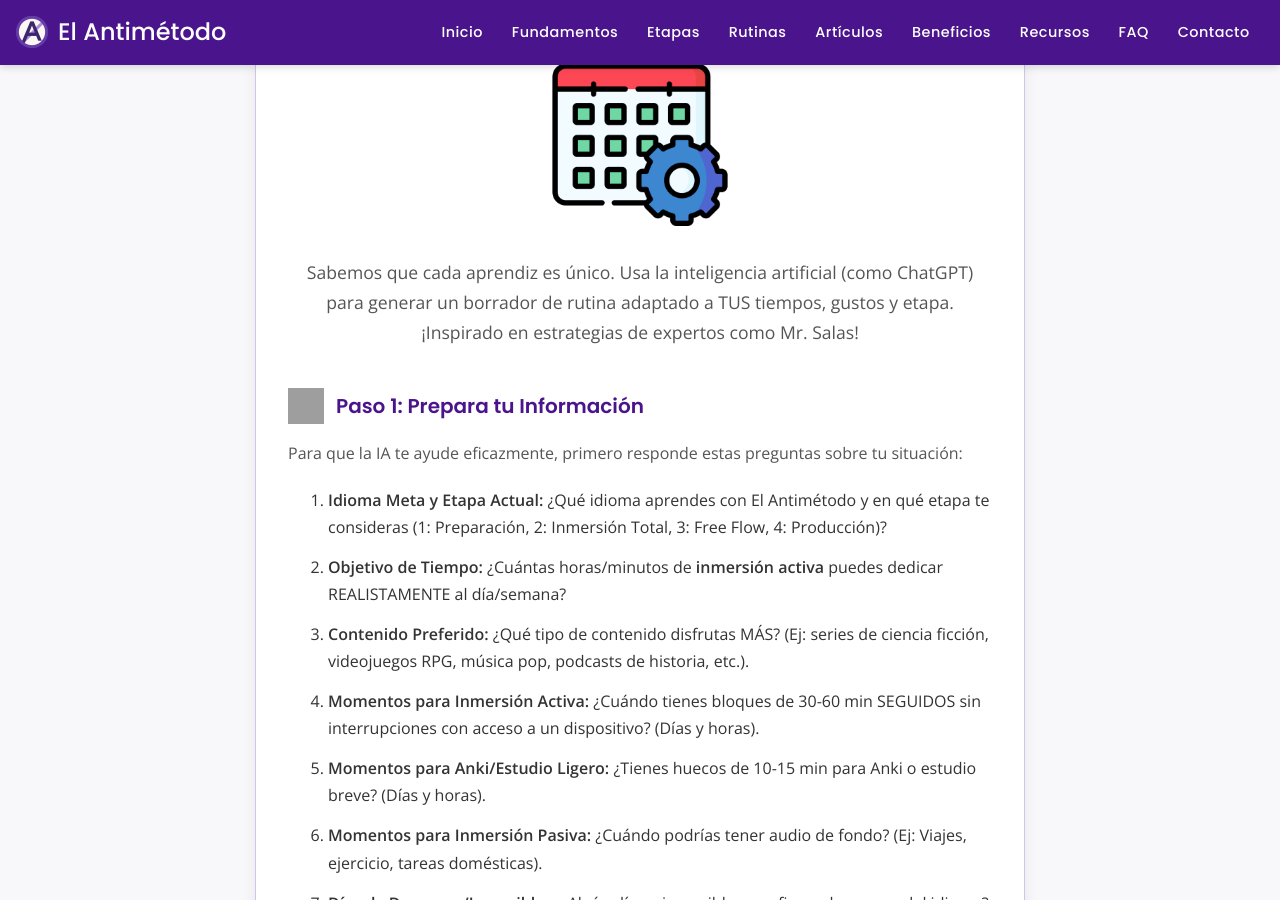
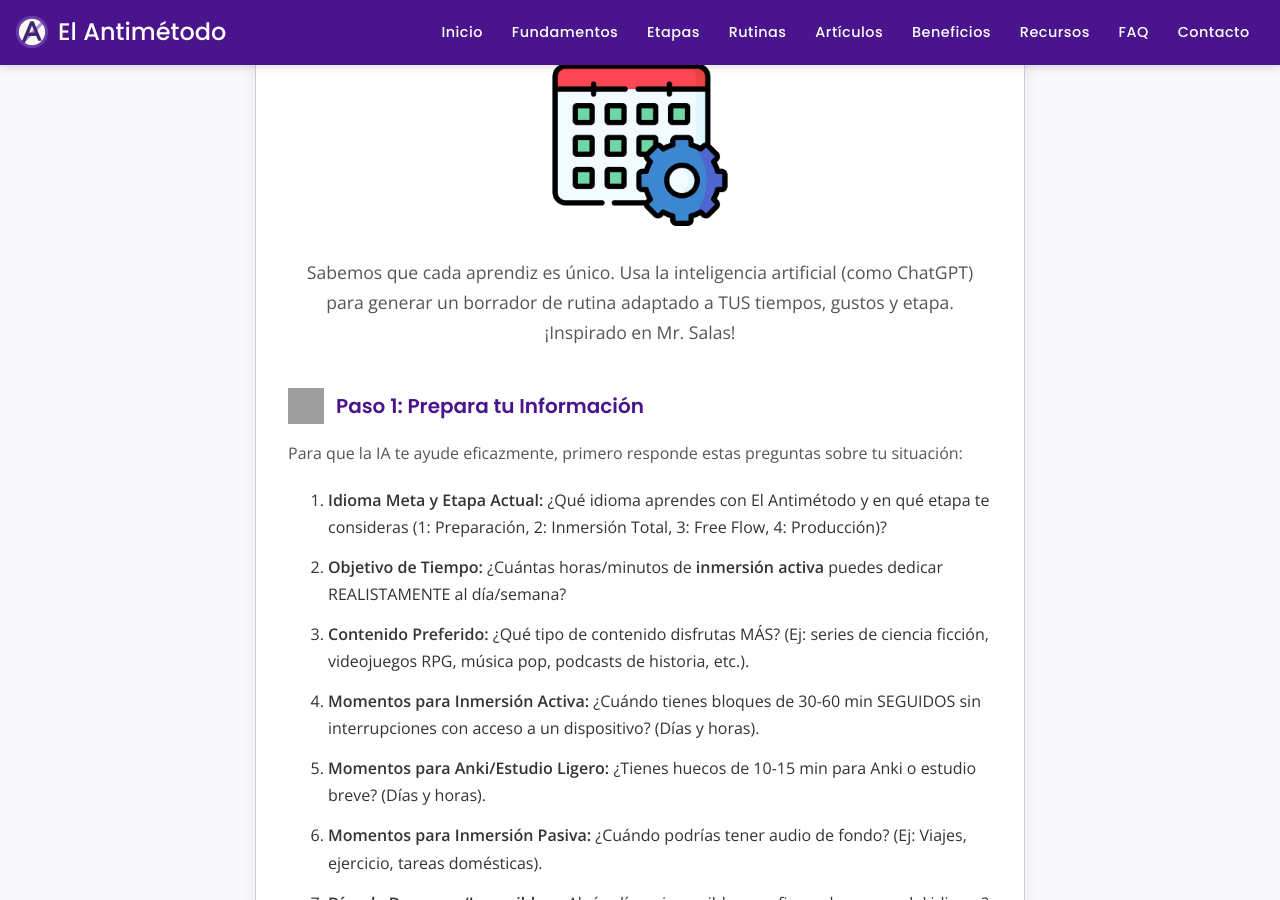
Before and after one commit to LuiseM93/ElAntimetodo, a Jekyll site: the page built from rutinas.md, in a window 1280 px wide and 900 px high, scrolled down 2007 px. Built offline with Jekyll 4.4.1, drawn with Linux system fonts in a browser that asks for light colours; grey boxes are pictures that could not be loaded.

Commit message:
Update rutinas.md

```diff
--- a/rutinas.md
+++ b/rutinas.md
@@ -307,7 +307,7 @@ description: Ejemplos de rutinas y una herramienta interactiva para diseñar tu
     <div style="text-align:center; margin-bottom: 1.5rem;">
       <img src="{{ '/assets/rutinas-herramienta-ia-intro.png' | relative_url }}" alt="Herramienta IA para rutinas" style="max-width:180px; height:auto;">
     </div>
-    <p style="text-align:center; font-size:1.1em; color: var(--text-light-color);">Sabemos que cada aprendiz es único. Usa la inteligencia artificial (como ChatGPT) para generar un borrador de rutina adaptado a TUS tiempos, gustos y etapa. ¡Inspirado en estrategias de expertos como Mr. Salas!</p>
+    <p style="text-align:center; font-size:1.1em; color: var(--text-light-color);">Sabemos que cada aprendiz es único. Usa la inteligencia artificial (como ChatGPT) para generar un borrador de rutina adaptado a TUS tiempos, gustos y etapa. ¡Inspirado en Mr. Salas!</p>
 
     <div class="step">
       <h3 class="step-title"><img src="{{ '/assets/rutinas-paso1-informacion.png' | relative_url }}" alt="Paso 1" class="step-icon">Paso 1: Prepara tu Información</h3>
```
